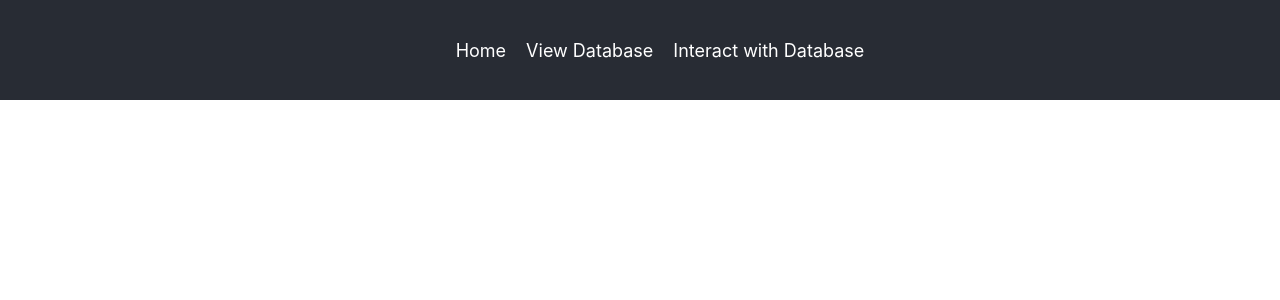
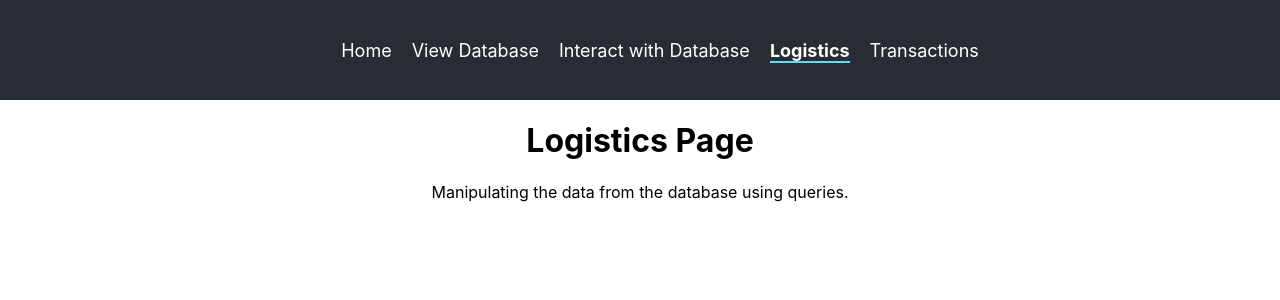
Before and after one commit to Orski174/EasyDB, a React (Create React App) app in the folder webapp/: page /Logistics in a window 1280 px wide. Shown: the top 300 px of the page. Built offline with nearby package versions, Linux system fonts and the light colour scheme.

Commit message:
Add Logistics and Transactions pages

```diff
--- a/webapp/src/App.js
+++ b/webapp/src/App.js
@@ -4,6 +4,8 @@ import { BrowserRouter as Router, Route, Routes } from 'react-router-dom';
 import Home from './pages/Home';
 import ViewDB from './pages/ViewDB';
 import InteractDB from './pages/InteractDB';
+import Logistics from './pages/Logistics';
+import Transactions from './pages/Transactions';
 import Header from './Header';
 
 function App() {
@@ -16,6 +18,8 @@ function App() {
             <Route path="/" element={<Home />} />
             <Route path="/view-db" element={<ViewDB />} />
             <Route path="/interact-db" element={<InteractDB />} />
+            <Route path="/Logistics" element={<Logistics />} />
+            <Route path="/Transactions" element={<Transactions />} />
           </Routes>
         </main>
       </div>
--- a/webapp/src/Header.js
+++ b/webapp/src/Header.js
@@ -22,6 +22,16 @@ function Header() {
               Interact with Database
             </NavLink>
           </li>
+          <li>
+            <NavLink to="/Logistics" className={({ isActive }) => isActive ? 'nav-link active' : 'nav-link'}>
+              Logistics
+            </NavLink>
+          </li>
+          <li>
+            <NavLink to="/Transactions" className={({ isActive }) => isActive ? 'nav-link active' : 'nav-link'}>
+              Transactions
+            </NavLink>
+          </li>
         </ul>
       </nav>
     </header>
--- /dev/null
+++ b/webapp/src/pages/Logistics.js
@@ -0,0 +1,12 @@
+import React from 'react';
+
+function Logistics() {
+  return (
+    <div>
+      <h1>Logistics Page</h1>
+      <p>Manipulating the data from the database using queries.</p>
+    </div>
+  );
+}
+
+export default Logistics;
--- /dev/null
+++ b/webapp/src/pages/Transactions.js
@@ -0,0 +1,12 @@
+import React from 'react';
+
+function Transactions() {
+  return (
+    <div>
+      <h1>Transactions Page</h1>
+      <p>Machines, Equipment, Product and Materials transactions are done in this page.</p>
+    </div>
+  );
+}
+
+export default Transactions;
```
